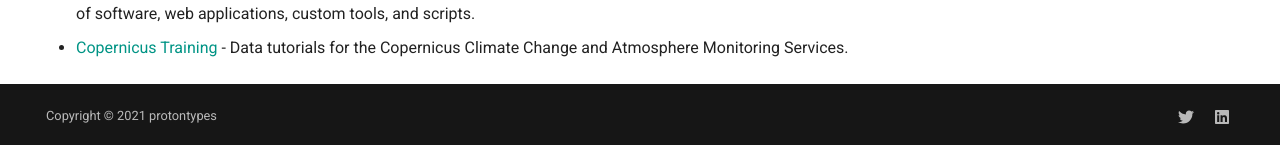
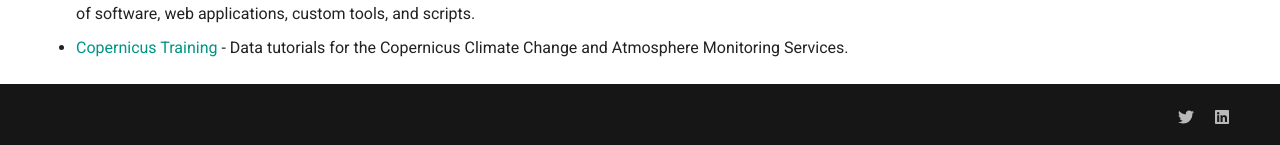
Before and after one commit to protontypes/open-sustainable-technology, an MkDocs documentation site: the page built from docs/education.md, in a window 1280 px wide and 900 px high, scrolled down 1474 px. Shown: the part 752-897 px from the top of the window. Built offline with MkDocs 1.6.1 and Material for MkDocs 9.7.7, drawn with Linux system fonts in a browser that asks for light colours; comment, search, counter and statistics services are not loaded.

Commit message:
Update mkdocs.yml

```diff
--- a/mkdocs.yml
+++ b/mkdocs.yml
@@ -54,5 +54,3 @@ extra:
       link: https://twitter.com/protontypes
     - icon: fontawesome/brands/linkedin
       link: https://linkedin.com/company/protontypes
-
-copyright: Copyright &copy;  2021 protontypes
```
